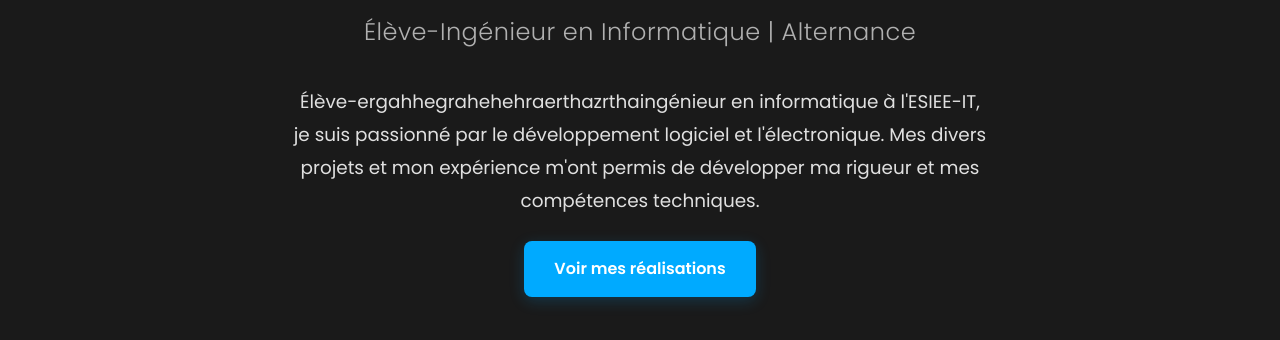
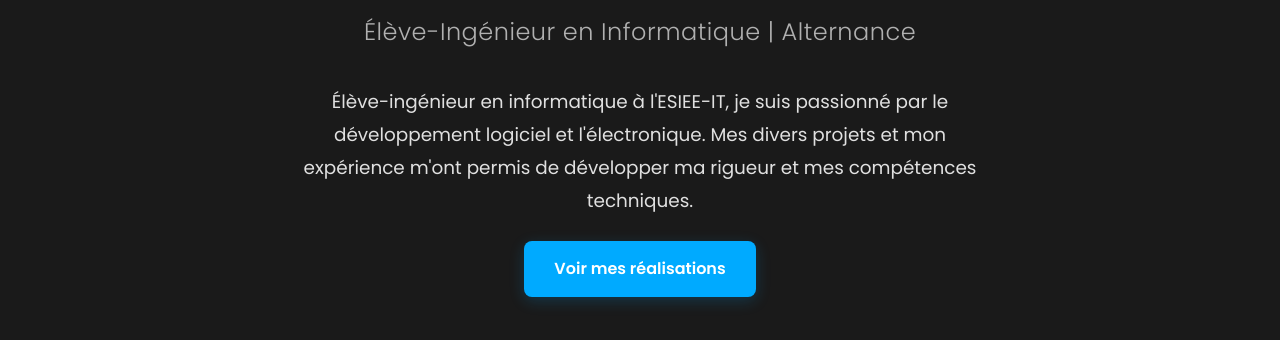
Before and after one commit to Saifbenchikh/portfolio, a plain HTML site: page index.html in a window 1280 px wide. Shown: the part 460-800 px from the top of the page. Drawn offline with Linux system fonts and the light colour scheme.

Commit message:
correctif dans la description

```diff
--- a/index.html
+++ b/index.html
@@ -28,7 +28,7 @@
                 <h1>Bonjour, je suis Saif BENCHIKH</h1>
                 <p class="subtitle">Élève-Ingénieur en Informatique | Alternance</p>
                 <p>
-                    Élève-ergahhegrahehehraerthazrthaingénieur en informatique à l'ESIEE-IT, je suis passionné par le développement
+                    Élève-ingénieur en informatique à l'ESIEE-IT, je suis passionné par le développement
                     logiciel et l'électronique. Mes divers projets et mon expérience m'ont permis de développer ma rigueur et mes
                     compétences techniques.
                 </p>
```
